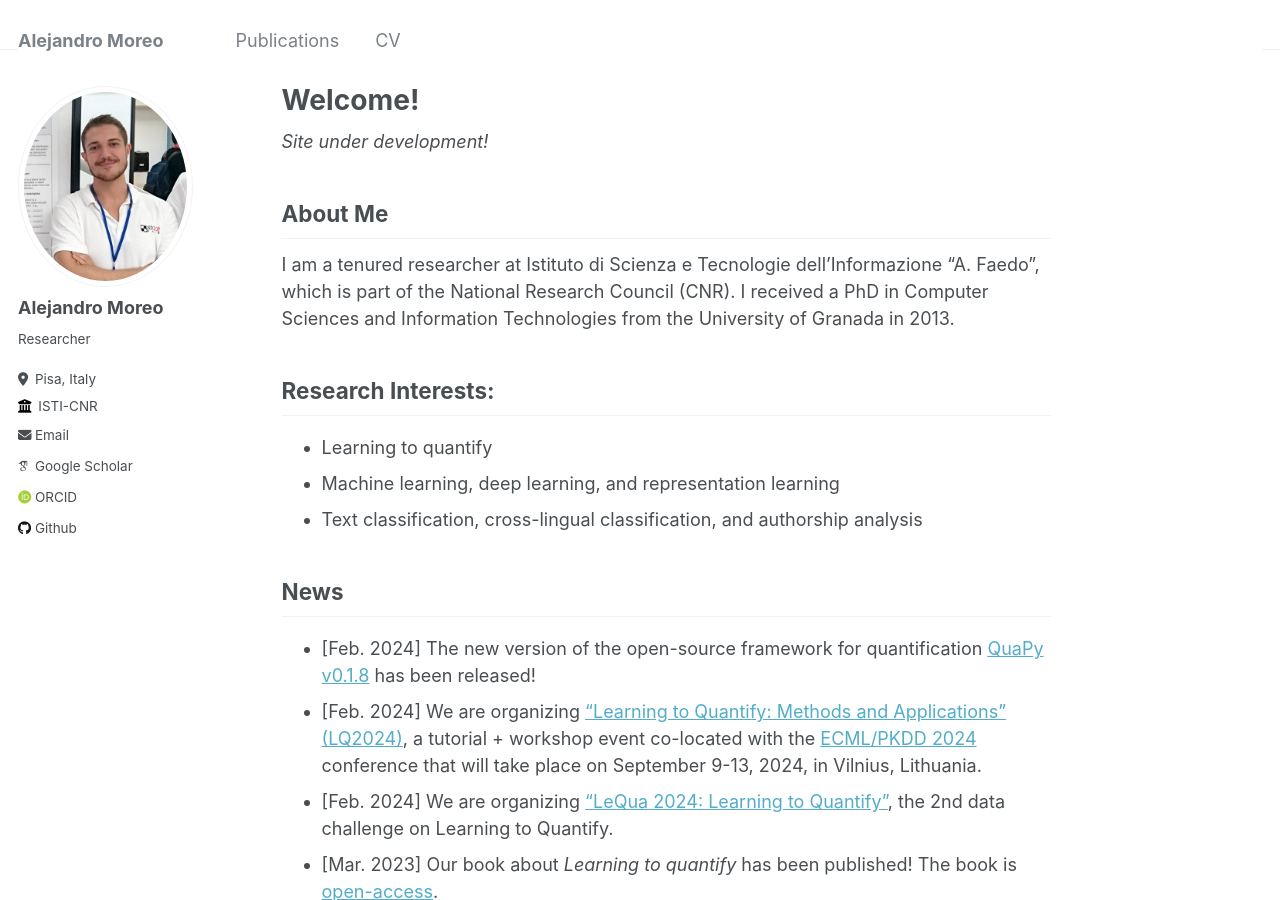
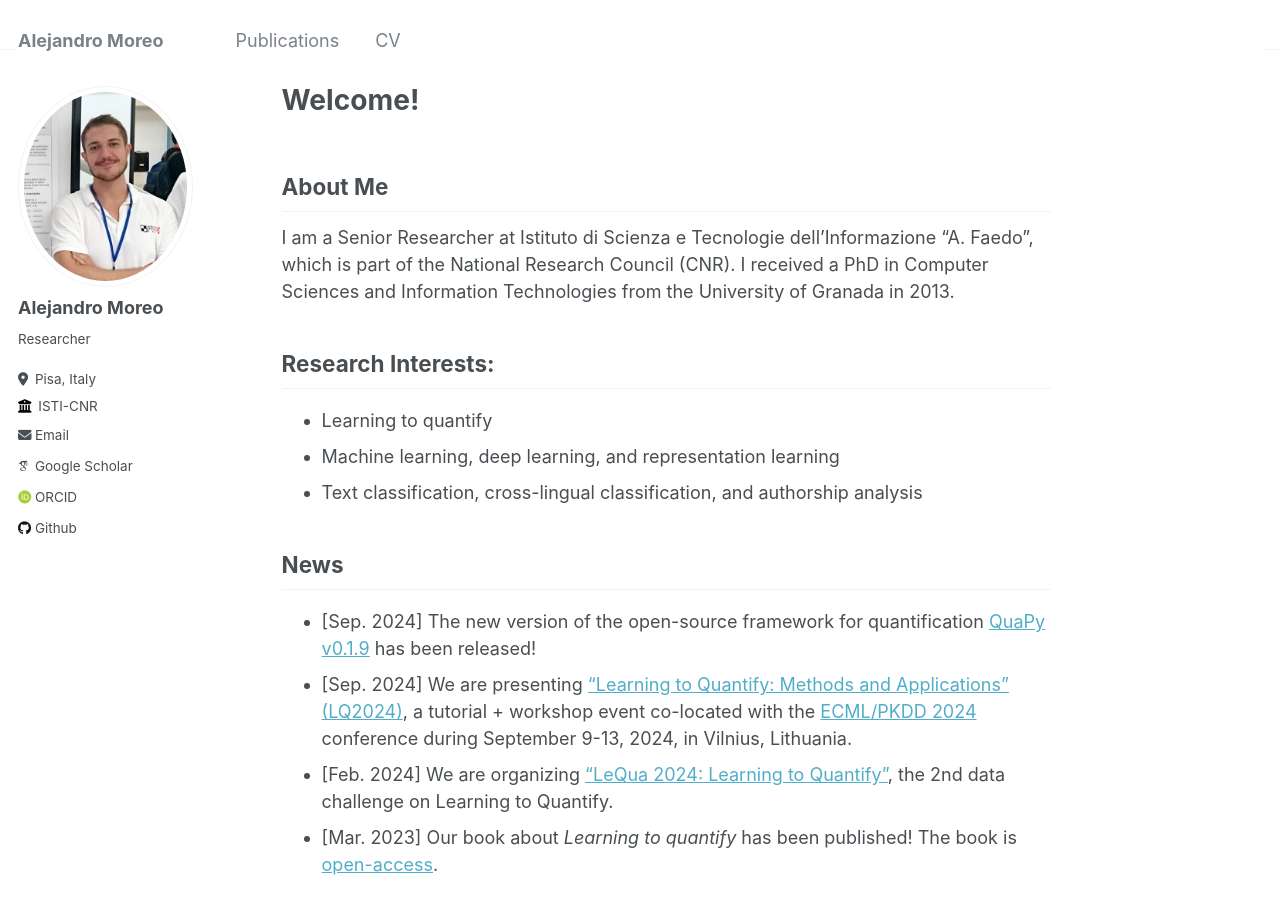
Before and after one commit to AlexMoreo/AlexMoreo.github.io, a Jekyll site: the page built from _pages/about.md, in a window 1280 px wide and 900 px high. Built offline with Jekyll 4.4.1, drawn with Linux system fonts in a browser that asks for light colours; some web fonts are replaced.

Commit message:
Update about.md

```diff
--- a/_pages/about.md
+++ b/_pages/about.md
@@ -7,11 +7,9 @@ redirect_from:
   - /about.html
 ---
 
-*Site under development!*
-
 ## About Me
 
-I am a tenured researcher at Istituto di Scienza e Tecnologie dell’Informazione "A. Faedo", which is part of the National Research Council (CNR). I received a PhD in Computer Sciences and Information Technologies from the University of Granada in 2013.
+I am a Senior Researcher at Istituto di Scienza e Tecnologie dell’Informazione "A. Faedo", which is part of the National Research Council (CNR). I received a PhD in Computer Sciences and Information Technologies from the University of Granada in 2013.
 
 ## Research Interests:
 * Learning to quantify
@@ -20,12 +18,12 @@ I am a tenured researcher at Istituto di Scienza e Tecnologie dell’Informazion
 
 ## News
 
-* [Feb. 2024] The new version of the open-source framework for quantification [QuaPy v0.1.8](https://github.com/HLT-ISTI/QuaPy) has been released!
-* [Feb. 2024] We are organizing ["Learning to Quantify: Methods and Applications" (LQ2024)](https://lq-2024.github.io/), a tutorial + workshop event co-located with the [ECML/PKDD 2024](https://ecmlpkdd.org/2024/) conference that will take place on September 9-13, 2024, in Vilnius, Lithuania.
+* [Sep. 2024] The new version of the open-source framework for quantification [QuaPy v0.1.9](https://github.com/HLT-ISTI/QuaPy) has been released!
+* [Sep. 2024] We are presenting ["Learning to Quantify: Methods and Applications" (LQ2024)](https://lq-2024.github.io/), a tutorial + workshop event co-located with the [ECML/PKDD 2024](https://ecmlpkdd.org/2024/) conference during September 9-13, 2024, in Vilnius, Lithuania.
 * [Feb. 2024] We are organizing ["LeQua 2024: Learning to Quantify"](https://lequa2024.github.io/), the 2nd data challenge on Learning to Quantify.
 * [Mar. 2023] Our book about _Learning to quantify_ has been published! The book is [open-access](https://link.springer.com/book/10.1007/978-3-031-20467-8).
 
 ## More About Me
 * [Publications](https://alexmoreo.github.io/publications/)
-* [CV](http://alexmoreo.github.io/files/CV_apr2024.pdf)
+* [CV](http://alexmoreo.github.io/files/CV.Moreo.pdf)
 * [GitHub](https://github.com/AlexMoreo)
```
